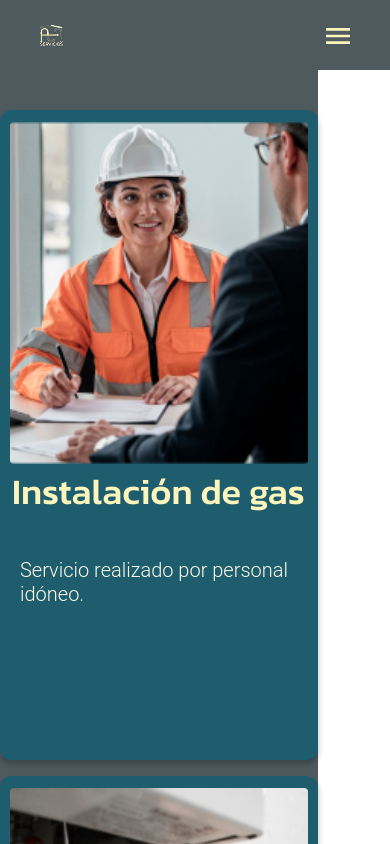
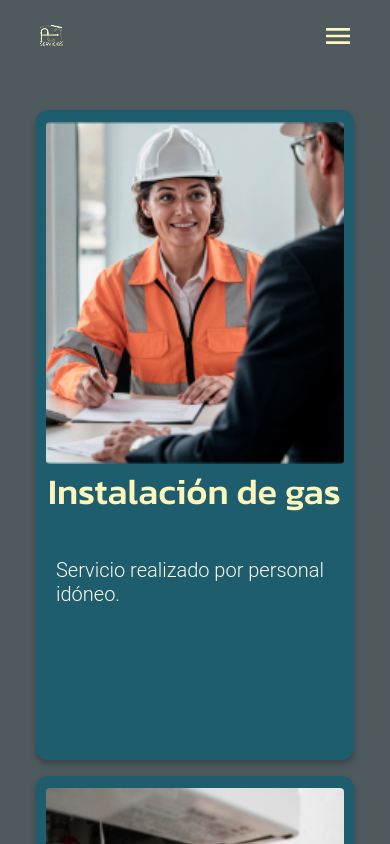
Before and after one commit to EvelynFernandez93/SP-servicios, a React (Vite) app: page /projects in a window 390 px wide. Built offline with nearby package versions, Linux system fonts and the light colour scheme.

Commit message:
Adaptación de mobile

```diff
--- a/src/Components/Proyectos/Proyectos.css
+++ b/src/Components/Proyectos/Proyectos.css
@@ -1,8 +1,17 @@
  .proyectos-contenedor {
   max-width: 1920px;
+    display: flex;
+width: 1920px;
+height: 100vh;
+flex-direction: column;
+align-items: center;
+gap: 24px;
+align-self: stretch;
 
-  width: 1920px;         /* ocupa todo el ancho */
-  height: 100vh;
+  /* max-width: 1920px;
+
+  width: 1920px;
+  height: 100vh; */
    background: var(--Foundation-Secundario-secundario-800, #4E5A5E);
 }
 
@@ -26,8 +35,7 @@
 @media (max-width: 768px) {
   .proyectos-contenedor{
     width: 100%;
-    max-width: max-content;
-    min-width: 480px;
+    max-width: 100%;min-width: 480px;
     height:auto;
 
   }
@@ -40,7 +48,7 @@
 /* Celular */
 @media (max-width: 480px) {
   .proyectos-contenedor{
-    width: max-content;
+    width: 100%;
     min-width: 250px;
 
   }
```
